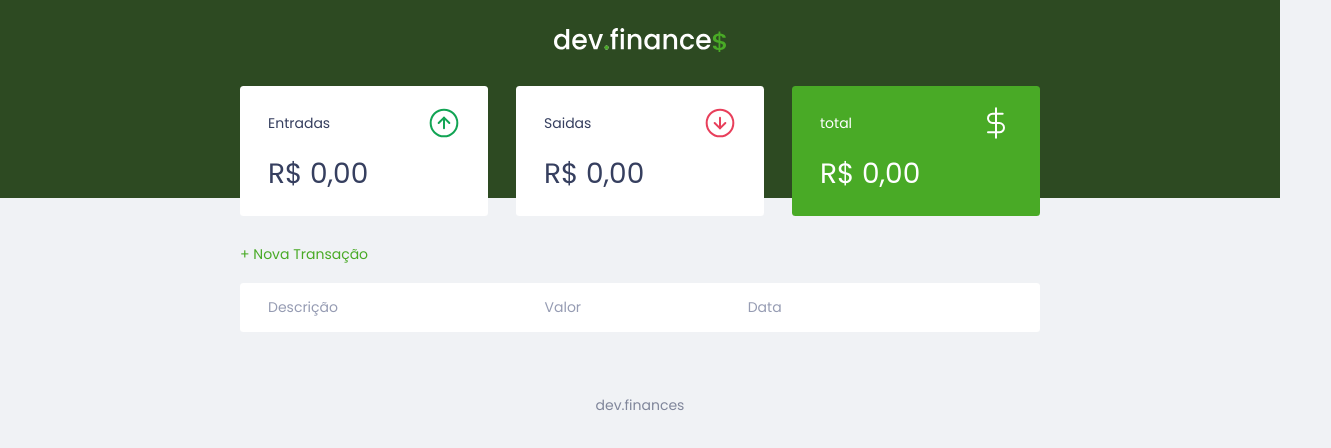
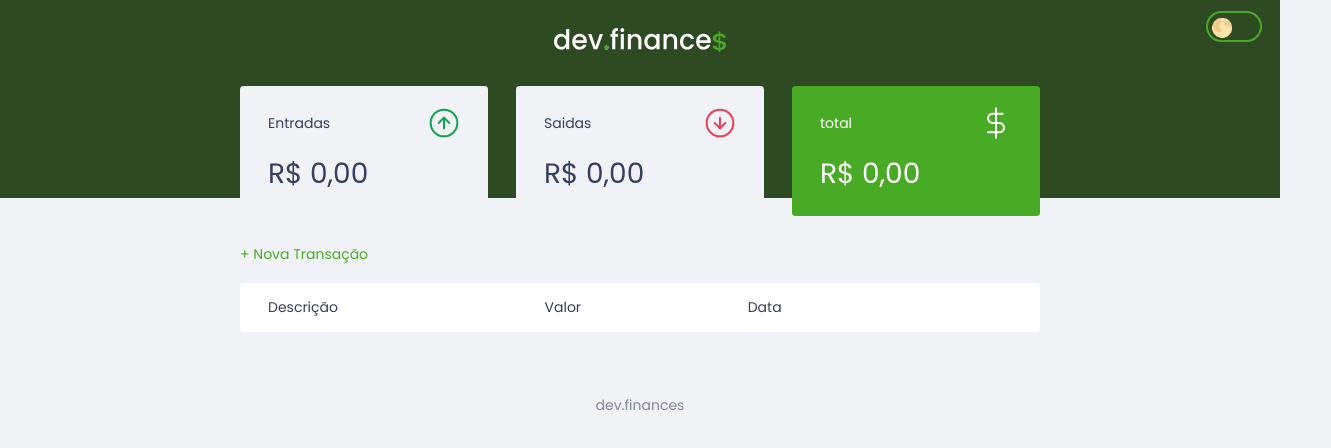
Before and after one commit to Broncs/Finances-rockeatSeat, a plain HTML site: page index.html in a window 1280 px wide. Shown: the whole page, 1331 px wide, since content can reach past the window. Drawn offline with Linux system fonts and the light colour scheme.

Commit message:
adding dark Theme

```diff
--- a/index.html
+++ b/index.html
@@ -14,6 +14,16 @@
   </head>
   <body>
     <header>
+      <div class="wrapper-color-switch">
+        <input
+          onclick="DarkTheme.checkMode()"
+          id="toggle-theme"
+          type="checkbox"
+        />
+        <label for="toggle-theme" class="color-switch">
+          <div class="color-switch-toogle"></div>
+        </label>
+      </div>
       <img src="./assets/logo.svg" alt="Logo Dev Finance" />
     </header>
     <main class="container">
--- a/index.js
+++ b/index.js
@@ -19,6 +19,23 @@ const Storage = {
       'dev.finances:transactions',
       JSON.stringify(transactions)
     );
+  },
+};
+
+const DarkTheme = {
+  checkMode() {
+    const colorSwitch = document.getElementById('toggle-theme');
+    if (colorSwitch.checked) {
+      this.darkModeOn();
+    } else {
+      this.darkModeOff();
+    }
+  },
+  darkModeOn() {
+    document.body.classList.add('darkmode');
+  },
+  darkModeOff() {
+    document.body.classList.remove('darkmode');
   },
 };
 
--- a/styles.css
+++ b/styles.css
@@ -3,6 +3,74 @@
   --green: #49aa26;
   --light-green: #3dd705;
   --red: #e92929;
+  --base-purple: #363f5f;
+  --background: #f0f2f5;
+  --header-bg: #2d4a22;
+}
+
+.darkmode {
+  --header-bg: #52057b;
+  --dark-blue: #fff;
+  --base-purple: #bc6ff1;
+  --green: #892cdc;
+  --light-green: #bc6ff1;
+  --background: #263238;
+}
+
+.wrapper-color-switch {
+  display: flex;
+  justify-content: center;
+  align-items: center;
+  position: absolute;
+  right: 40px;
+  top: 20px;
+  margin-bottom: 1em;
+}
+
+.color-switch {
+  width: 4em;
+  height: 2.2em;
+  border-radius: 10em;
+  background-color: var(--header-bg);
+  border: 2px solid var(--green);
+  position: absolute;
+  cursor: pointer;
+}
+
+.color-switch-toogle {
+  width: 1.6em;
+  height: 1.6em;
+  background: transparent;
+  position: absolute;
+  border-radius: 10em;
+  cursor: pointer;
+  top: 0.2em;
+  left: 0.2em;
+  transition: all 250ms ease-in-out;
+}
+
+.color-switch::before {
+  content: '🌕';
+  position: absolute;
+  display: inline-block;
+  color: white;
+  left: -5.2em;
+  top: 1px;
+  width: 12em;
+  font-size: 1.3em;
+  z-index: 2;
+  transition: all 250ms ease-in-out;
+}
+#toggle-theme:checked ~ label .color-switch-toogle {
+  transform: translateX(1.7em);
+}
+#toggle-theme:checked ~ .color-switch::before {
+  content: '🌑';
+  font-size: 1.3em;
+  transform: translateX(1.3em);
+}
+.toggle-theme {
+  display: none;
 }
 
 * {
@@ -16,8 +84,8 @@ html {
 }
 
 body {
-  background: #f0f2f5;
-  font-family: "Poppins", sans-serif;
+  background: var(--background);
+  font-family: 'Poppins', sans-serif;
 }
 .sr-only {
   position: absolute;
@@ -88,7 +156,7 @@ button:hover {
 
 /* HEADER */
 header {
-  background: #2d4a22;
+  background: var(--header-bg);
   padding: 2rem 0 10rem;
   text-align: center;
 }
@@ -109,7 +177,7 @@ header h1 {
 
 /* CARDS */
 .card {
-  background: #fff;
+  background: var(--background);
   padding: 1.5rem 2rem;
   border-radius: 0.25rem;
   margin-bottom: 2rem;
@@ -146,7 +214,7 @@ header h1 {
 #data-table {
   width: 100%;
   border-spacing: 0 0.5rem;
-  color: #969cb3;
+  color: var(--base-purple);
 }
 
 table thead tr th:first-child,
@@ -179,7 +247,7 @@ table td {
 }
 
 td.description {
-  color: var(--dark-blue);
+  color: var(--base-purple);
 }
 td.income {
   color: #12a454;
```
